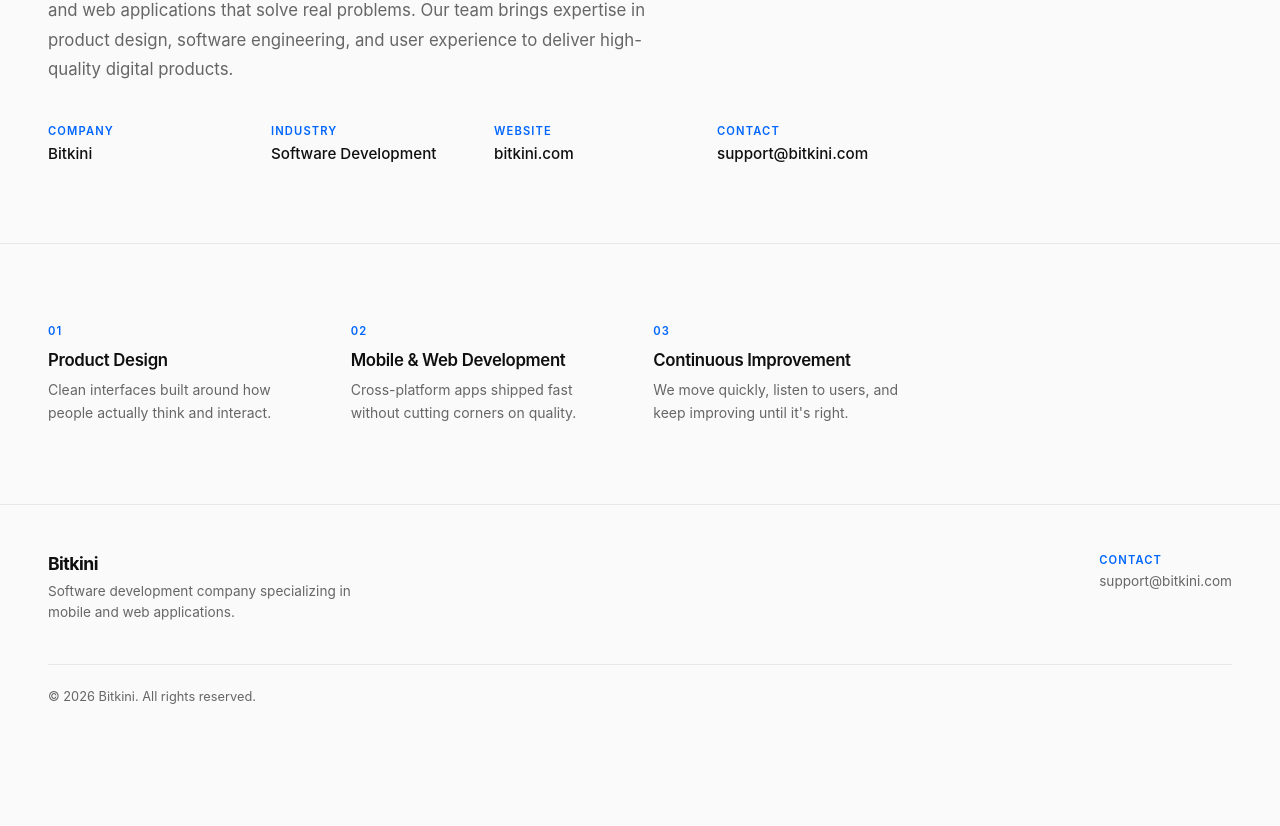
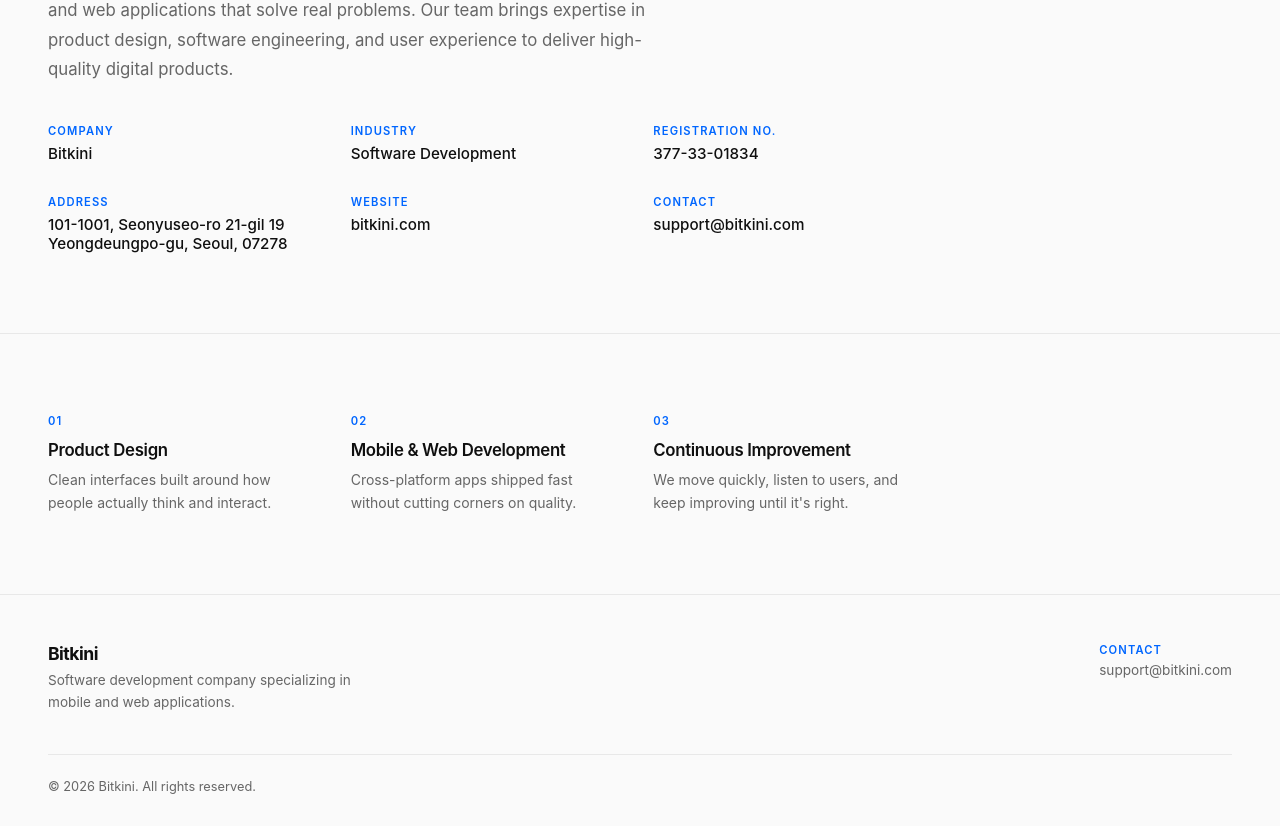
Before and after one commit to bitkini-studio/bitkini, a Next.js app: page / in a window 1280 px wide. Shown: the part 836-1662 px from the top of the page. Before the commit the page ends 1572 px from the top, so only its background shows below. Built offline with nearby package versions, Linux system fonts and the light colour scheme.

Commit message:
Update about section layout and add company registration details and address

```diff
--- a/app/globals.css
+++ b/app/globals.css
@@ -144,8 +144,8 @@ h1 span { color: var(--accent); }
 
 .about-details {
   display: grid;
-  grid-template-columns: repeat(auto-fit, minmax(160px, 1fr));
-  gap: 2rem;
+  grid-template-columns: repeat(3, 1fr);
+  gap: 2rem 3rem;
 }
 
 .detail-label {
@@ -253,6 +253,7 @@ footer a:hover { color: var(--black); }
 @media (max-width: 600px) {
   nav, main, .features, .about, footer { padding-left: 1.5rem; padding-right: 1.5rem; }
   h1 { font-size: 2.25rem; }
+  .about-details { grid-template-columns: repeat(2, 1fr); }
 }
 
 .policy-wrap {
--- a/app/page.js
+++ b/app/page.js
@@ -40,6 +40,14 @@ export default function Home() {
             <div>
               <p className="detail-label">Industry</p>
               <p className="detail-value">Software Development</p>
+            </div>
+            <div>
+              <p className="detail-label">Registration No.</p>
+              <p className="detail-value">377-33-01834</p>
+            </div>
+            <div>
+              <p className="detail-label">Address</p>
+              <p className="detail-value">101-1001, Seonyuseo-ro 21-gil 19<br />Yeongdeungpo-gu, Seoul, 07278</p>
             </div>
             <div>
               <p className="detail-label">Website</p>
```
